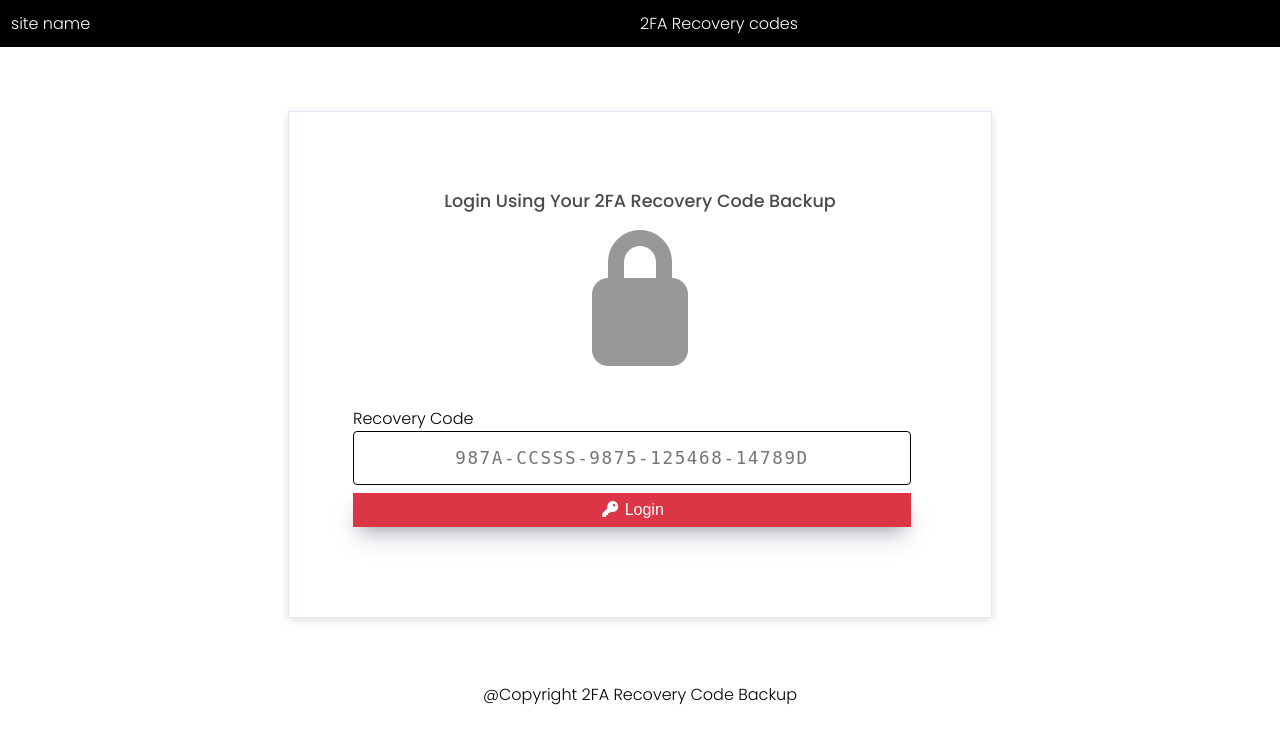
After one commit to EgbieAndersonUku1/django_2fa_recovery_codes, a Django app: template django_auth_recovery_codes/templates/django_auth_recovery_codes/login.html in a window 1280 px wide. The commit adds this page. Shown: the top 744 px of the page. Run offline with Django 3.2, Linux system fonts and the light colour scheme; the template is opened without the code that fills it, so the values that code supplies are empty.

Commit message:
feat: Add login template for user sign-in via 2FA recovery codes
**Goal**

The goal of this commit is to create a login form template that allows the user to sign in via their 2FA recovery codes. This is a special form that enables the user to enter a valid 2FA code and authenticate with it.

**Templates**

- `login_form.html`: Template for the 2FA recovery code sign-in form.

**CSS**

- Added the necessary styles to make the login form visually consistent and accessible.

**Views.py**

- Added the `login_user` view, responsible for rendering the sign-in form.
- Not yet wired to the frontend; entering codes currently has no effect.

**urls.py**

- Added the URL path to serve the sign-in form through the view.

**Workflow**

1. Go to `http://127.0.0.1:8000/auth/recovery-codes/login/`.
2. Observe the sign-in form.

```diff
--- a/django_auth_recovery_codes/static/django_recovery_codes/css/css.css
+++ b/django_auth_recovery_codes/static/django_recovery_codes/css/css.css
@@ -399,6 +399,12 @@ Example: This will create a two-column grid with automatic spacing.
 }
 
 
+.three-column-grid {
+    display: grid;
+    grid-template-columns: repeat(3, 1fr);
+    grid-template-rows: auto;
+}
+
 .two-column-grid--5-95 {
     display: grid;
     grid-template-columns: 5% 95%;
@@ -493,6 +499,11 @@ input:focus {
     text-align: left;
     padding-left: var(--md-spacing);
 }
+
+
+
+
+
 
 
 
@@ -898,6 +909,39 @@ td {
 .pagination-link:hover {
     transform: scale(1.1);
 }
+
+
+
+/* ------------------------------------------ */
+/*                 LOGIN SECTION                */
+/* ------------------------------------------ */
+
+#login-user {
+    width: 55%;
+    border: 1px solid lavender;
+
+    padding-left: var(--xxxl-spacing);
+    padding-right: var(--xxxl-spacing);
+    padding-top: 60px;
+    padding-bottom: 90px;
+    margin: auto;
+    margin-top: var(--xxxl-spacing);
+    margin-bottom: var(--xxxl-spacing);
+    box-shadow: var(--box-shadow-primary);
+}
+
+#login-user-icon {
+    font-size: 8rem;
+    opacity: 0.4;
+}
+
+#login-navigation {
+    background: black;
+    color: white;
+    padding: var(--sm-spacing);
+    border: 3px solid black;
+}
+
 
 
 
--- /dev/null
+++ b/django_auth_recovery_codes/templates/django_auth_recovery_codes/login.html
@@ -0,0 +1,27 @@
+{% extends "base.html" %}
+
+{% block title  %}Login{% endblock  %}
+
+
+{% block content  %}
+ <nav id="login-navigation" class="two-column-grid">
+    <div class="head">
+        site name
+    </div>
+    <div class="body">
+        2FA Recovery codes
+    </div>
+</nav>
+<section id="login-user">
+    <!-- <div id="login-message" class="center bg-green text-white bold">
+        <p>The code is invalid</p>
+    </div> -->
+    {% include "partials/partial_forms/login_form.html" %}
+</section>
+
+
+<div class="copyright">
+    <p class="center title" id="copryright">@copyright 2FA Recovery code backup</p>
+</div>
+
+{% endblock  %}
--- /dev/null
+++ b/django_auth_recovery_codes/templates/partials/partial_forms/login_form.html
@@ -0,0 +1,34 @@
+<form action="" method="post" id="login-recovery-form" aria-labelledby="login-recovery-form-label">
+    <h1 id="login-recovery-form-label" class="padding-top-md font-weight-500 medium-title center title">
+        Login using your 2FA Recovery Code Backup
+    </h1>
+    <hr class="divider">
+
+    <div class="login-icon center margin-top-lg margin-bottom-lg">
+        <i class="fa-solid fa-lock" id="login-user-icon"></i>
+    </div>
+
+    <div class="form-inner padding-top-md">
+        <div class="form-group flex-grid">
+            <label for="recovery-code-input">Recovery Code</label>
+            <input
+                type="text"
+                id="recovery-code-input"
+                name="recovery_code"
+                class="padding-md"
+                maxlength="41"
+                minlength="41"
+                placeholder="987A-CCSSS-9875-125468-14789D"
+                required
+            />
+        </div>
+        <div class="buttons">
+            <button type="submit" class="btn-medium margin-top-sm padding-sm bg-red text-white" id="login-recovery-btn">
+                <span class="loader" id="login-recovery-loader"></span>
+                <span id="login-recovery-span-text">
+                    <i class="fa-solid fa-key title"></i> Login
+                </span>
+            </button>
+        </div>
+    </div>
+</form>
--- a/django_auth_recovery_codes/urls.py
+++ b/django_auth_recovery_codes/urls.py
@@ -17,6 +17,7 @@ urlpatterns = [
     path("auth/recovery-codes/generate-without-expiry/", views.generate_recovery_code_without_expiry, name="generate_code_without_expiry"),
     path("auth/recovery-codes/generate-with-expiry/", views.generate_recovery_code_with_expiry, name="generate_code_with_expiry"),
     path("auth/recovery-codes/dashboard/", views.recovery_dashboard, name="recovery_dashboard"),
+    path("auth/recovery-codes/login/", views.login_user, name="login_user"),
     path("auth/recovery-codes/logout/", views.logout_user, name="recovery_codes_logout")
 
 ]
--- a/django_auth_recovery_codes/views.py
+++ b/django_auth_recovery_codes/views.py
@@ -488,6 +488,12 @@ def recovery_dashboard(request):
     return render(request, "django_auth_recovery_codes/dashboard.html", context)
 
 
+def login_user(request):
+    """"""
+    context = {}
+    return render(request, "django_auth_recovery_codes/login.html", context)
+
+
 
 @csrf_protect
 @require_POST
```
Also changed, not shown: django_auth_recovery_codes/cache_keys.py (deleted).
